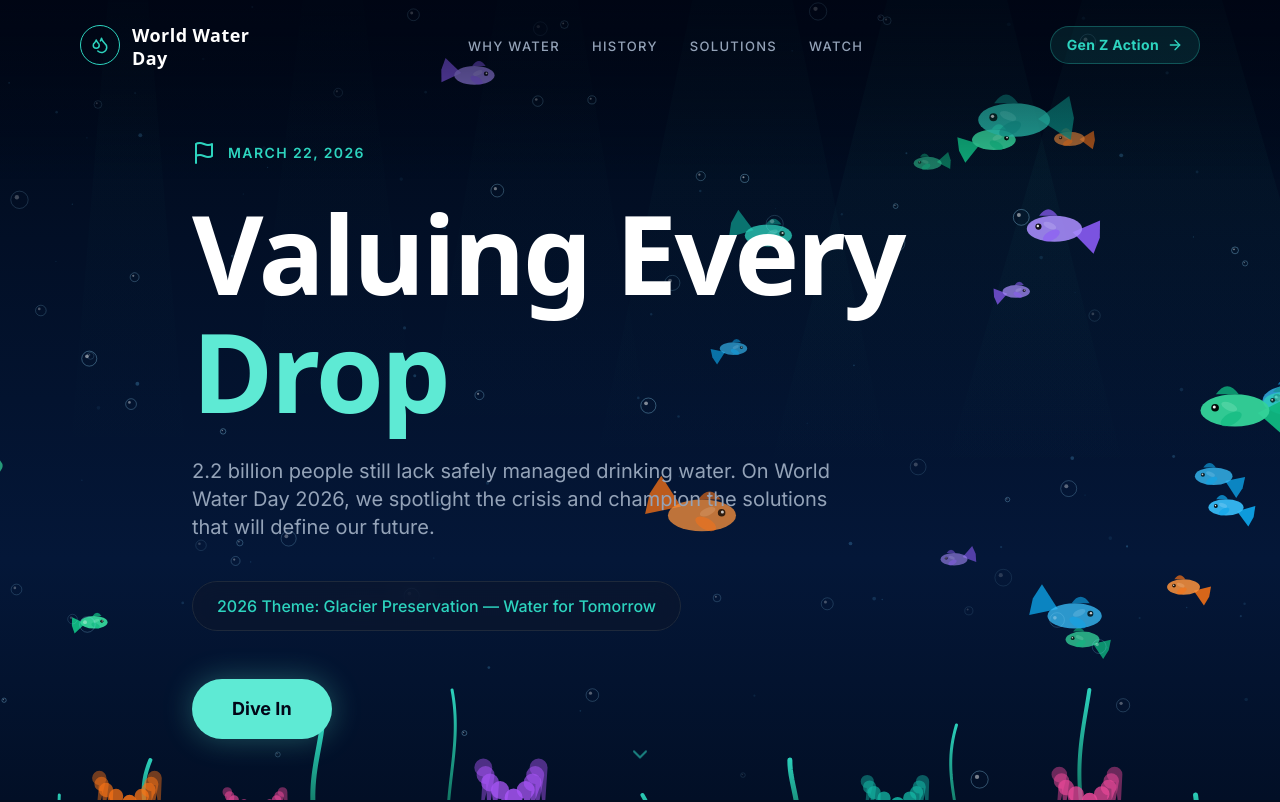
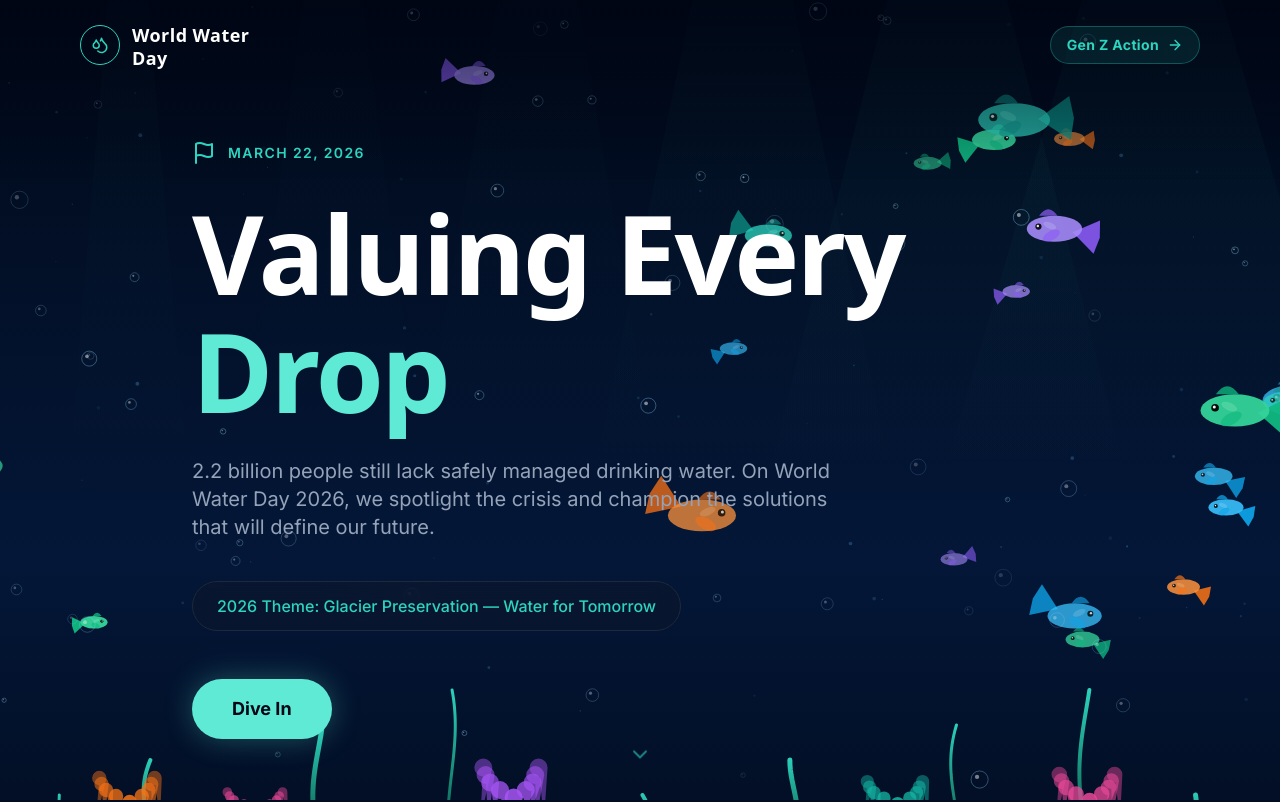
Before and after one commit to Melroy25/World-water-day, a React (Vite) app: page / in a window 1280 px wide. Shown: the top 802 px of the page. Built offline with nearby package versions, Linux system fonts and the light colour scheme; a web font is replaced by a local one.

Commit message:
refactor(nav): simplify navbar to only show logo and cta button

```diff
--- a/src/components/Navbar.jsx
+++ b/src/components/Navbar.jsx
@@ -1,17 +1,9 @@
 import { useState, useEffect } from 'react'
-import { Droplets, Menu, X, ArrowRight } from 'lucide-react'
+import { Droplets, ArrowRight } from 'lucide-react'
 import { Link, useLocation } from 'react-router-dom'
-
-const links = [
-    { label: 'WHY WATER', href: '/#importance' },
-    { label: 'HISTORY', href: '/#history' },
-    { label: 'SOLUTIONS', href: '/#engineering' },
-    { label: 'WATCH', href: '/#videos' },
-]
 
 export default function Navbar() {
     const [scrolled, setScrolled] = useState(false)
-    const [open, setOpen] = useState(false)
     const location = useLocation()
     const isSpecialPage = location.pathname !== '/'
 
@@ -38,96 +30,25 @@ export default function Navbar() {
                     </span>
                 </Link>
 
-                {/* Desktop links */}
-                <ul className="hidden md:flex items-center gap-8 ml-8">
-                    {!isSpecialPage && links.map(l => (
-                        <li key={l.href}>
-                            <a
-                                href={l.href.replace('/', '')} // native scroll on same page
-                                className="text-[13px] tracking-widest text-[#94a3b8] hover:text-white transition-colors font-medium uppercase"
-                            >
-                                {l.label}
-                            </a>
-                        </li>
-                    ))}
-                    {isSpecialPage && links.map(l => (
-                        <li key={l.href}>
-                            <Link
-                                to={l.href}
-                                className="text-[13px] tracking-widest text-[#94a3b8] hover:text-white transition-colors font-medium uppercase"
-                            >
-                                {l.label}
-                            </Link>
-                        </li>
-                    ))}
-                </ul>
-
-                {/* Right side CTA & Gen Z Link */}
-                <div className="hidden md:flex items-center gap-6">
+                {/* Right side CTA */}
+                <div className="flex items-center">
                     {!isSpecialPage ? (
                         <Link
                             to="/action"
-                            className="flex items-center gap-2 bg-[#2dd4bf]/10 border border-[#2dd4bf]/30 hover:bg-[#2dd4bf]/20 text-[#2dd4bf] px-4 py-2 rounded-full text-sm font-bold tracking-wide transition-all hover:scale-105"
+                            className="flex items-center gap-2 bg-[#2dd4bf]/10 border border-[#2dd4bf]/30 hover:bg-[#2dd4bf]/20 text-[#2dd4bf] px-4 py-2 rounded-full text-[13px] md:text-sm font-bold tracking-wide transition-all hover:scale-105"
                         >
                             Gen Z Action <ArrowRight size={16} />
                         </Link>
                     ) : (
                         <Link
                             to="/"
-                            className="flex items-center gap-2 bg-[#2dd4bf]/10 border border-[#2dd4bf]/30 hover:bg-[#2dd4bf]/20 text-[#2dd4bf] px-4 py-2 rounded-full text-sm font-bold tracking-wide transition-all hover:scale-105"
+                            className="flex items-center gap-2 bg-[#2dd4bf]/10 border border-[#2dd4bf]/30 hover:bg-[#2dd4bf]/20 text-[#2dd4bf] px-4 py-2 rounded-full text-[13px] md:text-sm font-bold tracking-wide transition-all hover:scale-105"
                         >
                             Back Home <ArrowRight size={16} />
                         </Link>
                     )}
                 </div>
-
-                {/* Mobile toggle */}
-                <button
-                    className="md:hidden text-white"
-                    onClick={() => setOpen(!open)}
-                    aria-label="Toggle menu"
-                >
-                    {open ? <X size={24} /> : <Menu size={24} />}
-                </button>
             </nav>
-
-            {/* Mobile menu - Highly Opaque Background to fix visibility overlap */}
-            {open && (
-                <div className="md:hidden bg-[#040e25]/95 backdrop-blur-2xl border border-[#1e293b] shadow-[0_20px_50px_rgba(0,0,0,0.5)] mx-4 mt-2 rounded-2xl p-6 relative z-[100]">
-                    <ul className="flex flex-col gap-3">
-                        {!isSpecialPage ? links.map(l => (
-                            <li key={l.href}>
-                                <a
-                                    href={l.href.replace('/', '')}
-                                    onClick={() => setOpen(false)}
-                                    className="block text-[#94a3b8] hover:text-white py-2 px-3 rounded-lg hover:bg-white/5 transition-colors tracking-widest text-[13px] uppercase"
-                                >
-                                    {l.label}
-                                </a>
-                            </li>
-                        )) : links.map(l => (
-                            <li key={l.href}>
-                                <Link
-                                    to={l.href}
-                                    onClick={() => setOpen(false)}
-                                    className="block text-[#94a3b8] hover:text-white py-2 px-3 rounded-lg hover:bg-white/5 transition-colors tracking-widest text-[13px] uppercase"
-                                >
-                                    {l.label}
-                                </Link>
-                            </li>
-                        ))}
-                        <li>
-                            <Link
-                                to={isSpecialPage ? "/" : "/action"}
-                                onClick={() => setOpen(false)}
-                                className="flex items-center justify-between w-full mt-4 bg-[#2dd4bf]/10 border border-[#2dd4bf]/30 text-[#2dd4bf] px-4 py-3 rounded-xl font-bold tracking-wide"
-                            >
-                                {isSpecialPage ? 'Back Home' : 'Gen Z Action'} <ArrowRight size={18} />
-                            </Link>
-                        </li>
-                    </ul>
-                </div>
-            )}
         </header>
     )
 }
```
